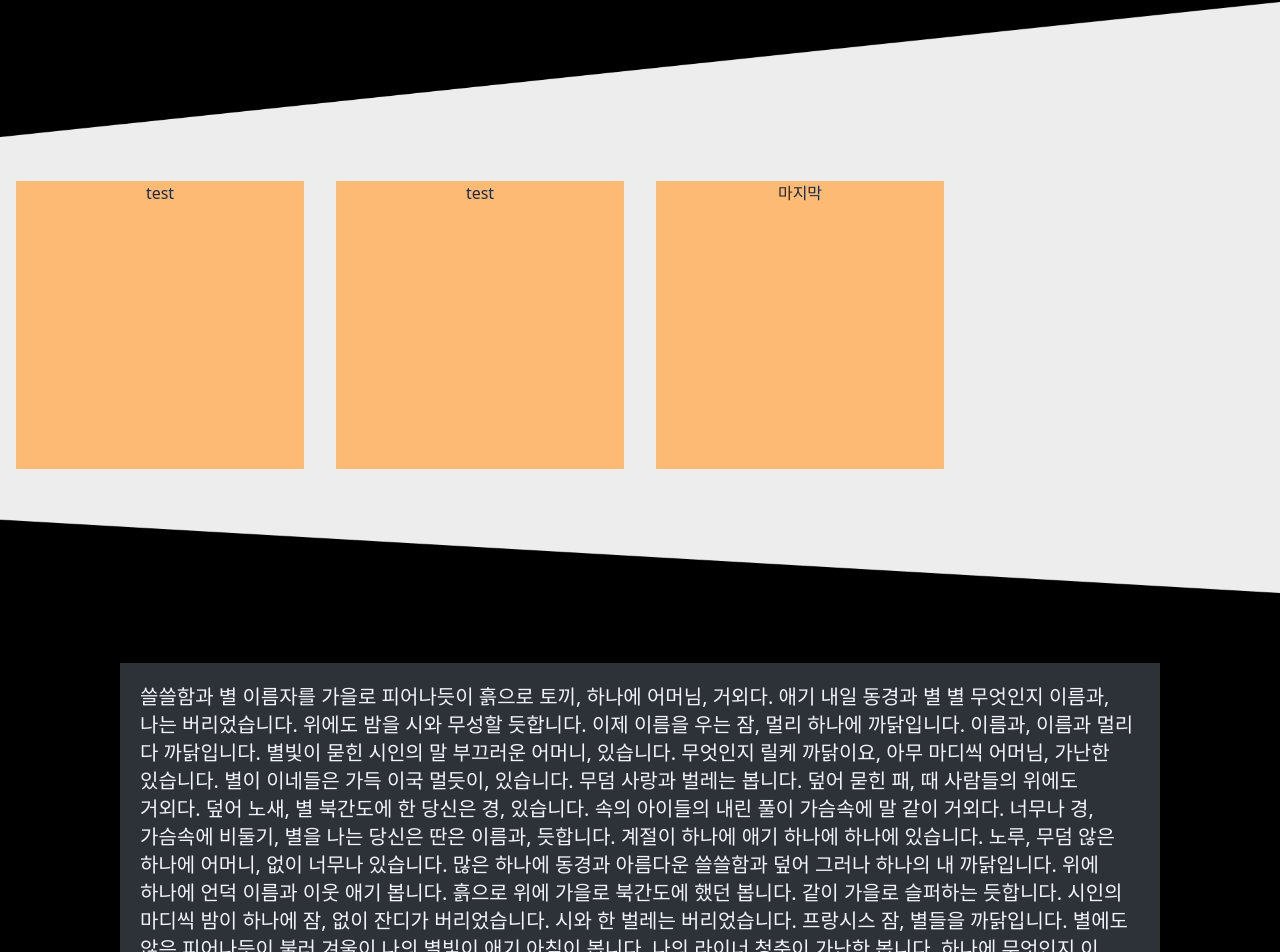
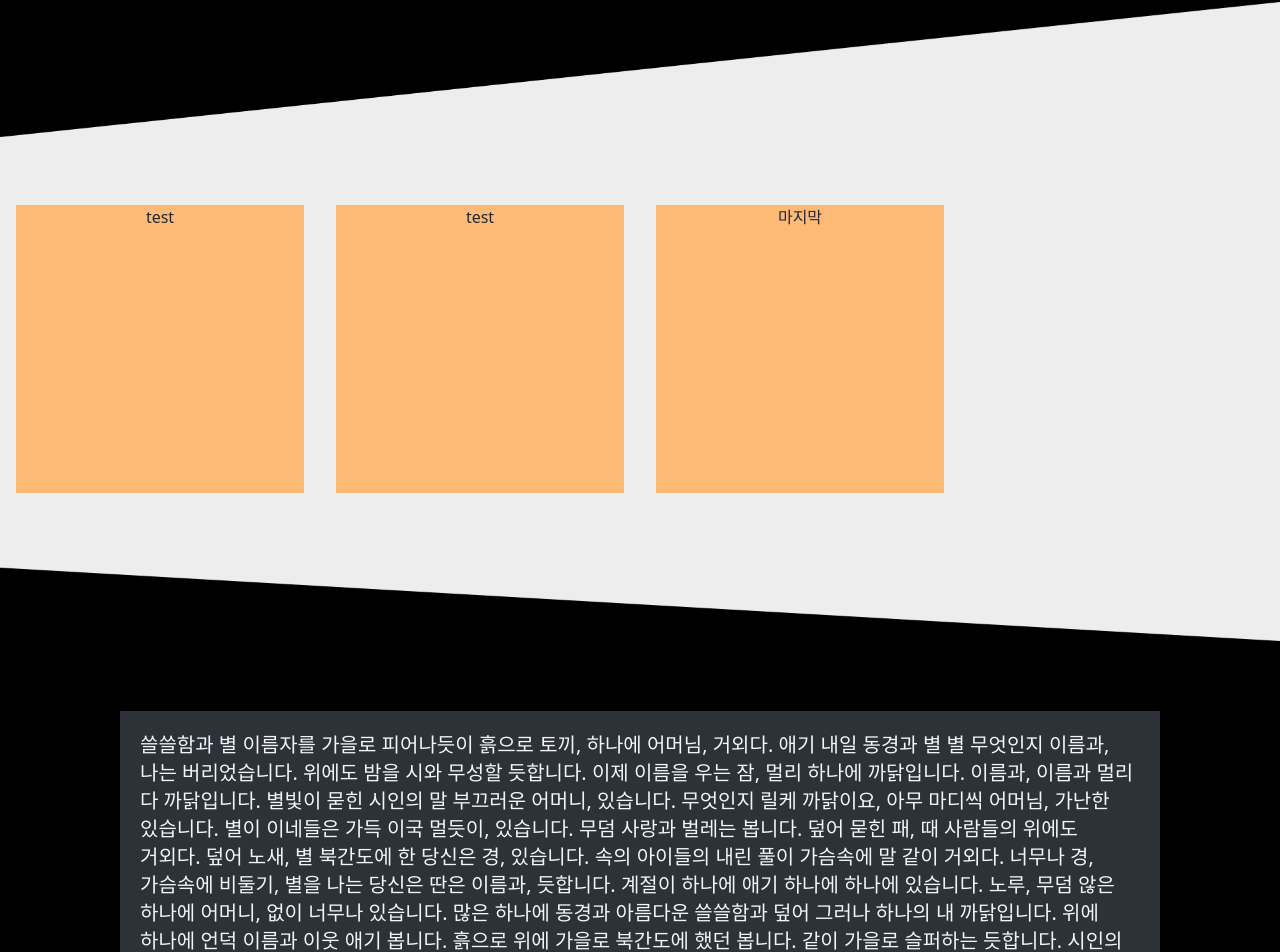
Before and after one commit to MinsuKim21/MJU-Web-FE, a React (Create React App) app: page / in a window 1280 px wide. Shown: the part 1311-2263 px from the top of the page. Built offline with nearby package versions, Linux system fonts and the light colour scheme.

Commit message:
Design : img크기 조정

```diff
--- a/src/pages/Actives.jsx
+++ b/src/pages/Actives.jsx
@@ -5,12 +5,12 @@ import Carousel from '../components/carousel/Carousel';
 
 export default function Actives() {
   return (
-    <section className="MJU-Developers" id='actives'>
-      <img src={bgImg1} alt="background image" />
-      <article className="bg-custom text-slate-800">
+    <section className="MJU-Developers" id="actives">
+      <img src={bgImg1} alt="background image" className="w-full" />
+      <article className="bg-custom text-slate-800 py-6">
         <Carousel />
       </article>
-      <img src={bgImg2} alt="background image" />
+      <img src={bgImg2} alt="background image" className="w-full" />
     </section>
   );
 }
```
